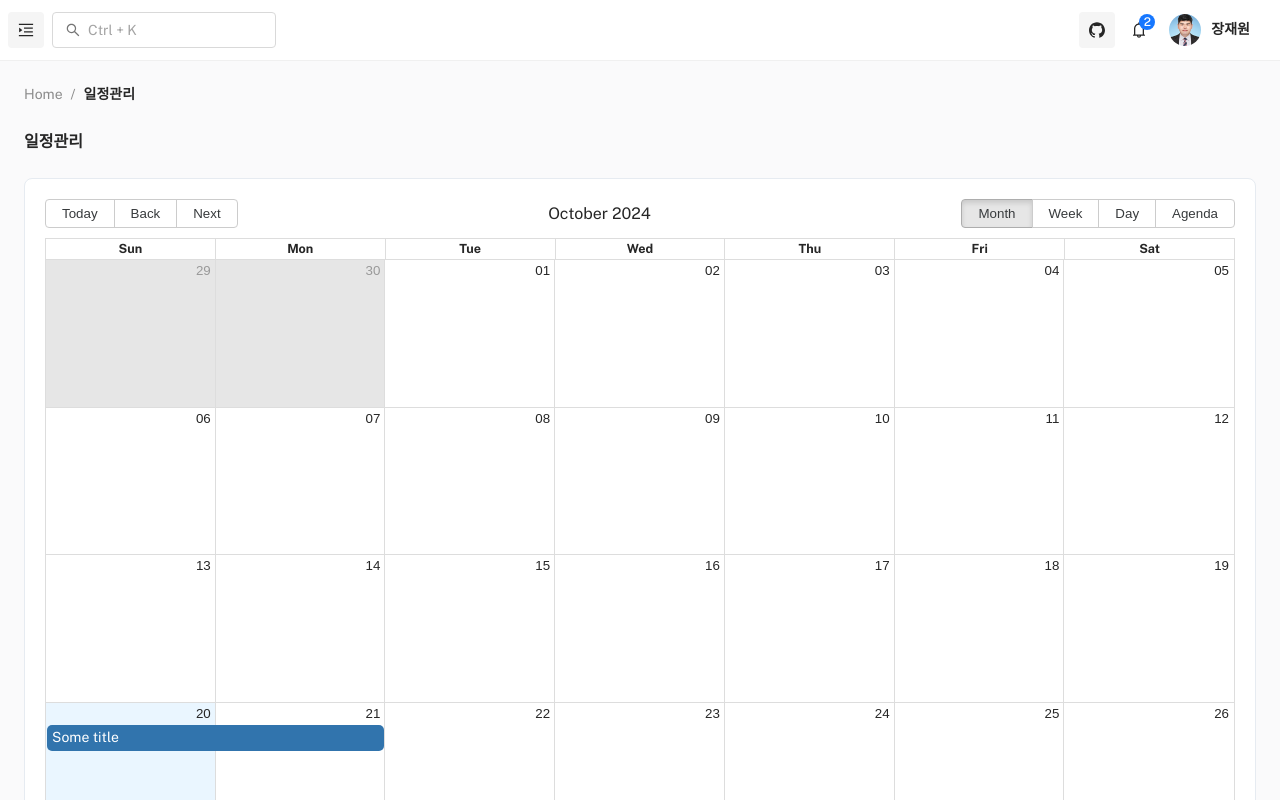
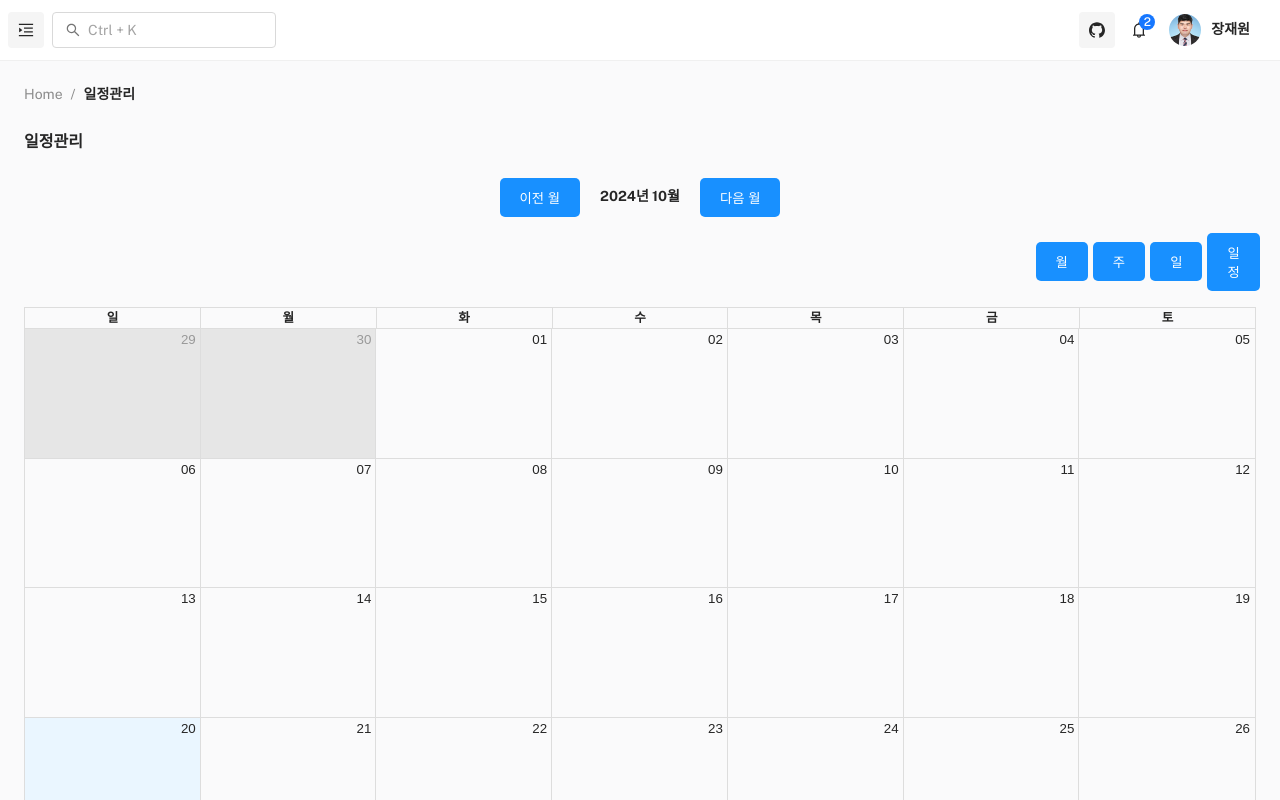
Before and after one commit to Aphfos-Jay/BROO-Clean, a React (Vite) app: page /event in a window 1280 px wide. Shown: the top 800 px of the page. Built offline with nearby package versions, Linux system fonts and the light colour scheme.

Commit message:
10.20 프론트6.2차 일정관리 UI 기능 및 UI디자인

```diff
--- a/package.json
+++ b/package.json
@@ -36,6 +36,7 @@
     "formik": "^2.4.5",
     "framer-motion": "^11.0.8",
     "lodash": "^4.17.21",
+    "moment": "^2.30.1",
     "process": "^0.11.10",
     "prop-types": "^15.8.1",
     "react": "^18.2.0",
@@ -44,6 +45,7 @@
     "react-copy-to-clipboard": "^5.1.0",
     "react-device-detect": "^2.2.3",
     "react-dom": "^18.2.0",
+    "react-modal": "^3.16.1",
     "react-number-format": "^5.3.3",
     "react-router": "^6.22.3",
     "react-router-dom": "^6.22.3",
--- a/src/pages/keyComponents/Event.css
+++ /dev/null
@@ -1,32 +0,0 @@
-.App {
-  text-align: center;
-}
-
-.App-logo {
-  animation: App-logo-spin infinite 20s linear;
-  height: 80px;
-}
-
-.App-header {
-  background-color: #222;
-  height: 150px;
-  padding: 20px;
-  color: white;
-}
-
-.App-title {
-  font-size: 1.5em;
-}
-
-.App-intro {
-  font-size: large;
-}
-
-@keyframes App-logo-spin {
-  from {
-    transform: rotate(0deg);
-  }
-  to {
-    transform: rotate(360deg);
-  }
-}
--- a/src/pages/keyComponents/Event.jsx
+++ b/src/pages/keyComponents/Event.jsx
@@ -1,30 +1,196 @@
-import Typography from '@mui/material/Typography';
-import MainCard from 'components/MainCard';
-import React, { Component } from 'react';
+import React, { useState, useEffect } from 'react';
 import { Calendar, momentLocalizer } from 'react-big-calendar';
 import moment from 'moment';
+import Modal from 'react-modal';
+import 'moment/locale/ko';
+import 'react-big-calendar/lib/css/react-big-calendar.css';
+import './eventManage/Event.css';
+import CustomToolbar from './eventManage/CustomToolbar';
 
-import './Event.css';
-import 'react-big-calendar/lib/css/react-big-calendar.css';
+moment.locale('ko-KR');
+const localizer = momentLocalizer(moment);
+Modal.setAppElement('#root');
 
-const localizer = momentLocalizer(moment);
-
-const state = {
-  events: [
-    {
-      start: moment().toDate(),
-      end: moment().add(1, 'days').toDate(),
-      title: 'Some title'
-    }
-  ]
+const customStyles = {
+  content: {
+    top: '50%',
+    left: '50%',
+    right: 'auto',
+    bottom: 'auto',
+    marginRight: '-50%',
+    transform: 'translate(-50%, -50%)',
+    width: '400px',
+    borderRadius: '10px',
+    padding: '20px',
+    boxShadow: '0 4px 8px rgba(0, 0, 0, 0.1)',
+    zIndex: '1000'
+  },
+  overlay: {
+    backgroundColor: 'rgba(0, 0, 0, 0.7)',
+    zIndex: '999'
+  }
 };
 
-export default function Event(props) {
+const eventData = {
+  start: new Date(),
+  end: new Date(),
+  title: '',
+  description: ''
+};
+
+const messages = {
+  next: '다음',
+  previous: '이전',
+  today: '오늘',
+  month: '월',
+  week: '주',
+  day: '일',
+  agenda: '일정',
+  date: '날짜',
+  time: '시간',
+  event: '이벤트',
+  noEventsInRange: '이 기간에 이벤트가 없습니다.',
+  showMore: (total) => `+ 더 보기 (${total})`
+};
+
+const formats = {
+  monthHeaderFormat: 'YYYY년 MM월', // 월 헤더 형식
+  dayHeaderFormat: 'MM월 DD일 dddd', // 일 헤더 형식
+  dayRangeHeaderFormat: ({ start, end }, culture, localizer) =>
+    `${localizer.format(start, 'M월 D일', culture)} - ${localizer.format(end, 'M월 D일', culture)}` // 날짜 범위 형식
+};
+
+export default function Event() {
+  const [events, setEvents] = useState([]);
+  const [modalIsOpen, setModalIsOpen] = useState(false);
+  const [selectedEvent, setSelectedEvent] = useState(null);
+  const [newEvent, setNewEvent] = useState(eventData);
+
+  // Event 창이 열릴 때 딱 1번 실행 후 셋팅
+  useEffect(() => {
+    const storedEvents = JSON.parse(localStorage.getItem('events'));
+    if (storedEvents) {
+      setEvents(storedEvents);
+    }
+  }, []);
+
+  // events가 setEvents메소드로 변동이 될 때마다 실행
+  useEffect(() => {
+    localStorage.setItem('events', JSON.stringify(events));
+  }, [events]);
+
+  // 이벤트 생성
+  const handleCreateEvent = ({ start, end }) => {
+    setNewEvent({ ...newEvent, start, end });
+    setSelectedEvent(null); // 새 이벤트 등록일 때는 선택된 이벤트 초기화
+    setModalIsOpen(true);
+  };
+
+  // 이벤트 수정
+  const handleUpdateEvent = (event) => {
+    setSelectedEvent(event);
+    setNewEvent({ ...event });
+    setModalIsOpen(true);
+  };
+
+  // 팝업에서 새 이벤트 등록 또는 수정
+  const handleSaveEvent = () => {
+    if (selectedEvent) {
+      // 기존 이벤트 수정
+      const updatedEvents = events.map((event) => (event === selectedEvent ? newEvent : event));
+      setEvents(updatedEvents);
+    } else {
+      // 새 이벤트 등록
+      setEvents([...events, newEvent]);
+    }
+    setModalIsOpen(false);
+  };
+
+  // 이벤트 삭제
+  const handleDeleteEvent = () => {
+    const deletingEvents = events.filter((event) => event !== selectedEvent);
+    setEvents(deletingEvents);
+    setModalIsOpen(false);
+  };
+
   return (
-    <MainCard title="">
-      <div className="App">
-        <Calendar localizer={localizer} defaultDate={new Date()} defaultView="month" events={state.events} style={{ height: '100vh' }} />
-      </div>
-    </MainCard>
+    <div className="App">
+      <Calendar
+        localizer={localizer}
+        defaultDate={new Date()}
+        defaultView="month"
+        events={events}
+        style={{ height: '100vh' }}
+        startAccessor="start"
+        endAccessor="end"
+        selectable
+        onSelectSlot={handleCreateEvent}
+        onSelectEvent={handleUpdateEvent}
+        messages={messages}
+        formats={formats}
+        components={{
+          toolbar: CustomToolbar // 커스텀 툴바 적용
+        }}
+      />
+
+      <Modal isOpen={modalIsOpen} onRequestClose={() => setModalIsOpen(false)} style={customStyles}>
+        <h2 className="popupH2">{selectedEvent ? '일정 수정' : '일정 등록'}</h2>
+        <form>
+          <label>
+            주제
+            <input
+              className="popupSubject"
+              type="text"
+              value={newEvent.title}
+              onChange={(event) => setNewEvent({ ...newEvent, title: event.target.value })}
+            />
+          </label>
+
+          <label>
+            설명
+            <textarea
+              className="popupDescription"
+              value={newEvent.description}
+              onChange={(event) => setNewEvent({ ...newEvent, description: event.target.value })}
+            />
+          </label>
+
+          <label>
+            시작일:
+            <input
+              className="popupDateInput"
+              type="datetime-local"
+              value={moment(newEvent.start).format('YYYY-MM-DDTHH:mm')}
+              onChange={(event) => setNewEvent({ ...newEvent, start: new Date(event.target.value) })}
+            />
+          </label>
+
+          <label>
+            종료일:
+            <input
+              className="popupDateInput"
+              type="datetime-local"
+              value={moment(newEvent.end).format('YYYY-MM-DDTHH:mm')}
+              onChange={(event) => setNewEvent({ ...newEvent, end: new Date(event.target.value) })}
+            />
+          </label>
+
+          <div className="popupBtnArea">
+            <button className="popupBtnSave" type="button" onClick={handleSaveEvent}>
+              {selectedEvent ? '일정 수정' : '일정 등록'}
+            </button>
+
+            {selectedEvent && (
+              <button className="popupBtnDelete" type="button" onClick={handleDeleteEvent}>
+                Delete Event
+              </button>
+            )}
+            <button className="popupBtnCancel" type="button" onClick={() => setModalIsOpen(false)}>
+              Cancel
+            </button>
+          </div>
+        </form>
+      </Modal>
+    </div>
   );
 }
--- /dev/null
+++ b/src/pages/keyComponents/eventManage/CustomToolbar.css
@@ -0,0 +1,47 @@
+.popup {
+  position: absolute;
+  background: white;
+  border: 1px solid #ccc;
+  padding: 10px;
+  border-radius: 5px;
+  box-shadow: 0 2px 10px rgba(0, 0, 0, 0.2);
+  z-index: 1000;
+}
+
+.customToolbar {
+  display: flex;
+  align-items: center;
+  justify-content: center;
+  margin-bottom: 1rem;
+}
+
+.customToolbar button {
+  color: white;
+  padding: 10px 20px;
+  border-radius: 5px;
+  border: none;
+  cursor: pointer;
+  background-color: #1890ff;
+}
+
+.customToolbar button:hover {
+  background-color: #096dd9; /* 호버 시 색상 */
+}
+
+.toolbarSpan {
+  margin: 0 10px;
+  font-weight: bold;
+}
+
+.prevMonth {
+  margin-right: 10px;
+}
+
+.nextMonth {
+  margin-left: 10px;
+}
+
+.popupSection {
+  display: flex;
+  margin-left: 82%;
+}
--- /dev/null
+++ b/src/pages/keyComponents/eventManage/CustomToolbar.jsx
@@ -0,0 +1,51 @@
+// CustomToolbar.js
+import React, { useState } from 'react';
+import './CustomToolbar.css';
+const CustomToolbar = (props) => {
+  const { label, onNavigate, onView, views } = props;
+  const [isPopupOpen, setIsPopupOpen] = useState(false);
+  const [selectedDate, setSelectedDate] = useState(new Date());
+
+  const handleDateSelect = (date) => {
+    setSelectedDate(date);
+    setIsPopupOpen(false);
+    onNavigate('DATE', date); // 선택한 날짜로 이동
+  };
+
+  const handlePopupToggle = () => {
+    setIsPopupOpen((prev) => !prev);
+  };
+
+  return (
+    <>
+      <div className="customToolbar">
+        <button className="prevMonth" onClick={() => onNavigate('PREV')}>
+          이전 월
+        </button>
+        <span className="toolbarSpan" onClick={handlePopupToggle}>
+          {label}
+        </span>
+        {isPopupOpen && (
+          <div className="popup">
+            <input type="month" onChange={(e) => handleDateSelect(new Date(e.target.value))} style={{ margin: '10px' }} />
+            <button style={{ backgroundColor: '#ff7875' }} onClick={handlePopupToggle}>
+              닫기
+            </button>
+          </div>
+        )}
+        <button class="nextMonth" onClick={() => onNavigate('NEXT')}>
+          다음 월
+        </button>
+      </div>
+      <div className="customToolbar popupSection">
+        {views.map((view) => (
+          <button key={view} onClick={() => onView(view)} style={{ marginLeft: '5px' }}>
+            {view === 'month' ? '월' : view === 'week' ? '주' : view === 'day' ? '일' : '일정'}
+          </button>
+        ))}
+      </div>
+    </>
+  );
+};
+
+export default CustomToolbar;
--- /dev/null
+++ b/src/pages/keyComponents/eventManage/Event.css
@@ -0,0 +1,52 @@
+.popupH2 {
+  margin-bottom: 20px;
+  text-align: center;
+}
+.popupSubject {
+  width: 100%;
+  padding: 8px;
+  margin-bottom: 10px;
+  border-radius: 5px;
+}
+
+.popupDescription {
+  width: 100%;
+  padding: 8px;
+  margin-bottom: 10p;
+  border-radius: 5px;
+  resize: vertical;
+  height: 100px;
+}
+
+.popupDateInput {
+  width: 100%;
+  padding: 8px;
+  margin-bottom: 10px;
+  border-radius: 5px;
+}
+
+.popupBtnArea {
+  display: flex;
+  justify-content: space-between;
+  padding-top: 15px;
+}
+
+.popupBtnArea > button {
+  color: white;
+  padding: 10px 20px;
+  border-radius: 5px;
+  border: none;
+  cursor: pointer;
+}
+
+.popupBtnSave {
+  background-color: #1890ff;
+}
+
+.popupBtnDelete {
+  background-color: #f5222d;
+}
+
+.popupBtnCancel {
+  background-color: #8c8c8c;
+}
--- a/src/pages/keyComponents/todoList/Editor.css
+++ b/src/pages/keyComponents/todoList/Editor.css
@@ -6,7 +6,7 @@
 .Editor input {
   flex: 1;
   padding: 15px;
-  border: 1px solid rgb(220, 220, 220);
+  border: 1px solid #8c8c8c;
   border-radius: 5px;
 }
 
@@ -14,7 +14,7 @@
   cursor: pointer;
   width: 80px;
   border: none;
-  background-color: rgb(8, 157, 233);
+  background-color: #1890ff;
   color: white;
   border-radius: 5px;
 }
--- a/src/pages/keyComponents/todoList/Header.css
+++ b/src/pages/keyComponents/todoList/Header.css
@@ -1,3 +1,3 @@
 .Header > h1 {
-  color: rgb(8, 157, 233);
+  color: #1890ff;
 }
--- a/src/pages/keyComponents/todoList/List.css
+++ b/src/pages/keyComponents/todoList/List.css
@@ -6,13 +6,13 @@
 .List > input {
   width: 100%;
   border: none;
-  border-bottom: 1px solid rgb(220, 220, 220);
+  border-bottom: 1px solid #8c8c8c;
   padding: 15px 0px;
 }
 
 .List > input:focus {
   outline: none;
-  border-bottom: 1px solid rgb(8, 157, 233);
+  border-bottom: 1px solid #1890ff;
 }
 
 .List .todo_Wrapper {
```
Also changed, not shown: 1 other file (tests, documents, lock files or other folders).
